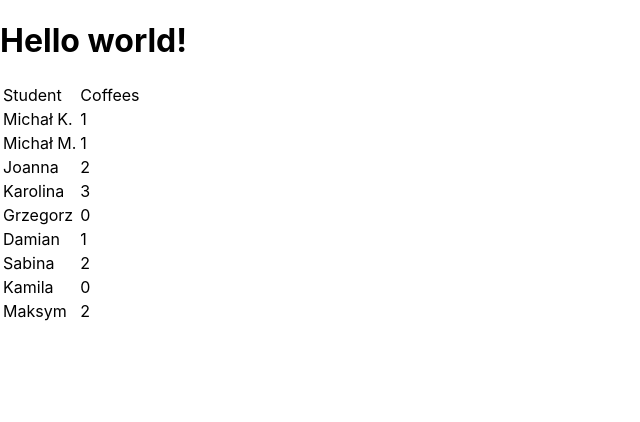
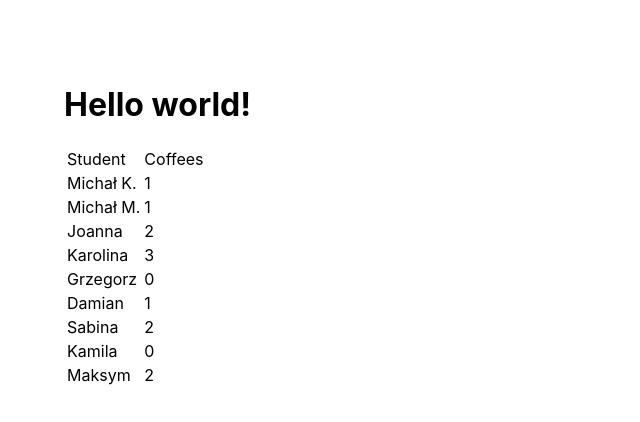
Before and after one commit to joannaluciana/react-exercises, a React (Create React App) app: page / in a window 1280 px wide. Shown: the top 422 px of the page, without its empty margins (0-640 px from the left). Built offline with nearby package versions, Linux system fonts and the light colour scheme.

Commit message:
adding css style to App.js component

```diff
--- a/src/App.css
+++ b/src/App.css
@@ -1,38 +1,4 @@
-.App {
-  text-align: center;
+.app {
+    padding: 4em;
+
 }
-
-.App-logo {
-  height: 40vmin;
-  pointer-events: none;
-}
-
-@media (prefers-reduced-motion: no-preference) {
-  .App-logo {
-    animation: App-logo-spin infinite 20s linear;
-  }
-}
-
-.App-header {
-  background-color: #282c34;
-  min-height: 100vh;
-  display: flex;
-  flex-direction: column;
-  align-items: center;
-  justify-content: center;
-  font-size: calc(10px + 2vmin);
-  color: white;
-}
-
-.App-link {
-  color: #61dafb;
-}
-
-@keyframes App-logo-spin {
-  from {
-    transform: rotate(0deg);
-  }
-  to {
-    transform: rotate(360deg);
-  }
-}
--- a/src/App.js
+++ b/src/App.js
@@ -1,9 +1,10 @@
 import React from 'react';
 import StudentList from "./components/student-list/StudentList";
+import './App.css';
 
 function App() {
     return (
-        <div>
+        <div className="app">
             <h1>Hello world!</h1>
             <StudentList/>
         </div>
```
